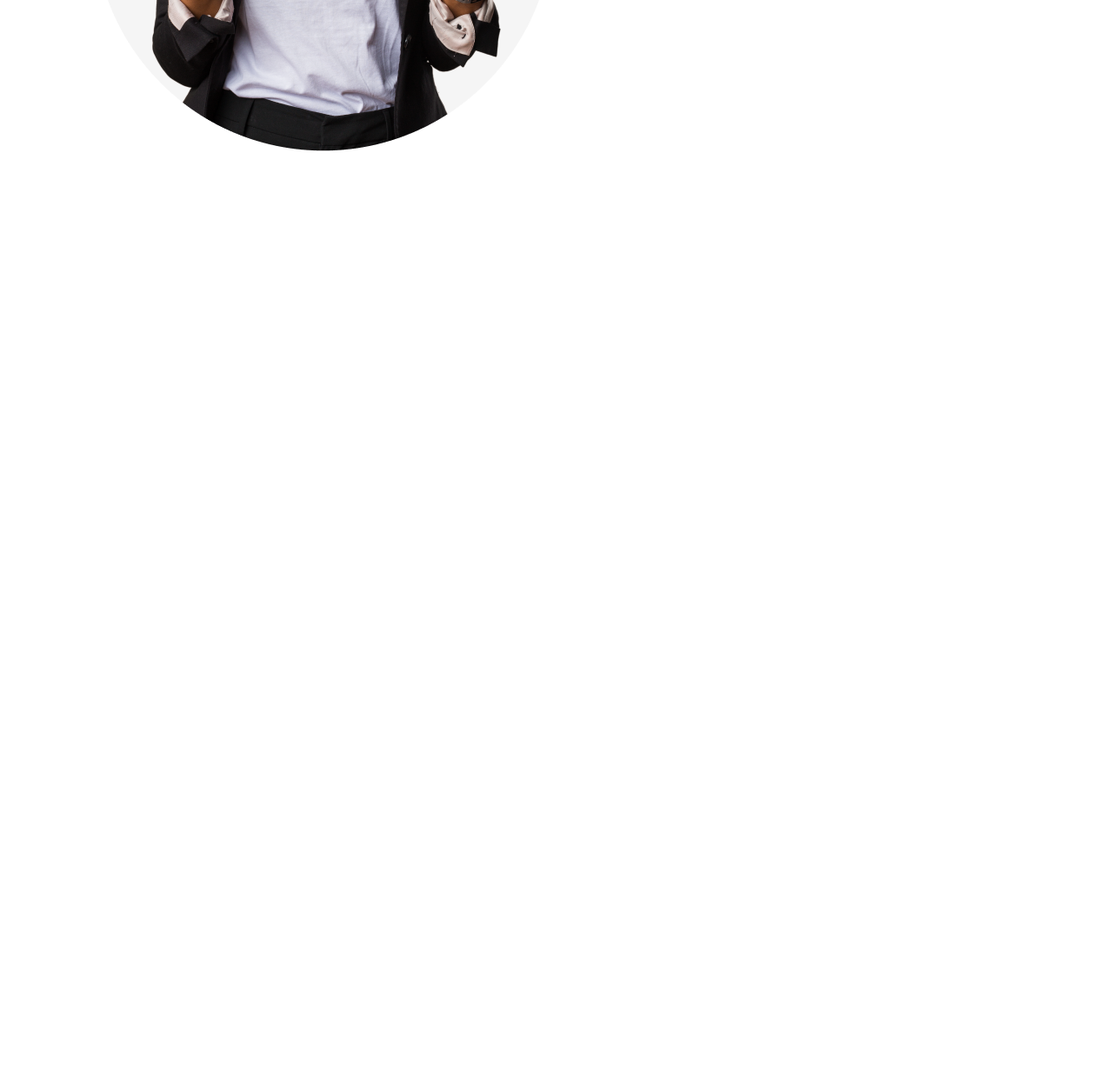
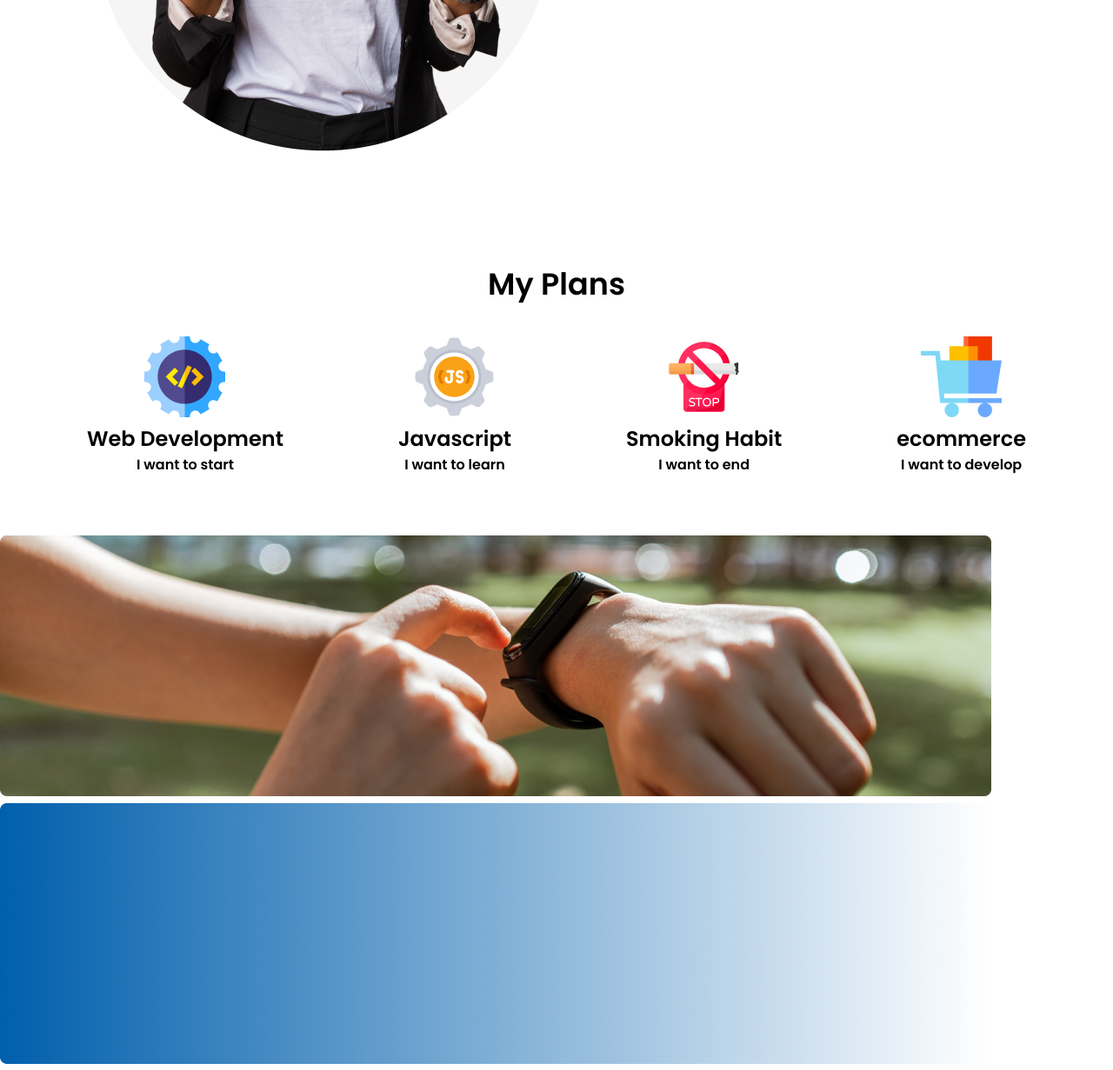
Before and after one commit to asif384/first-assignment, a plain HTML site: page index.html in a window 1280 px wide. Shown: the part 1204-2435 px from the top of the page at 87% size. Before the commit the page ends 1470 px from the top, so only its background shows below. Drawn offline with Linux system fonts and the light colour scheme.

Commit message:
my-plan-section-added

```diff
--- a/index.html
+++ b/index.html
@@ -48,13 +48,59 @@
         </p>
 
         <div class="section-subtitle">
-          <p class="section-subtitle-text">Contrary to popular belief, is not simply.</p>
+          <p class="section-subtitle-text">
+            Contrary to popular belief, is not simply.
+          </p>
           <p class="section-subtitle-text">Contrary to popular belief.</p>
-          <p class="section-subtitle-text">Contrary to popular , is not simply.</p>
-          <p class="section-subtitle-text">Contrary to popular belief, is not simply</p>
+          <p class="section-subtitle-text">
+            Contrary to popular , is not simply.
+          </p>
+          <p class="section-subtitle-text">
+            Contrary to popular belief, is not simply
+          </p>
           <p class="section-subtitle-text">Contrary to popular simply.</p>
         </div>
       </div>
     </section>
+
+    <section id="my-plan-container">
+      <h1 id="my-plan-title">My Plans</h1>
+      <div id="my-plan">
+
+        <div class="my-plan-box">
+          <img src="../images/icons/web.png">
+          <h2 class="my-plan-heading">Web Development</h2>
+          <p class="center">I want to start</p>
+        </div>
+
+        <div class="my-plan-box">
+          <img src="../images/icons/js.png">
+          <h2 class="my-plan-heading">Javascript</h2>
+          <p class="center">I want to learn</p>
+        </div>
+
+        <div class="my-plan-box">
+          <img src="../images/icons/smoke.png">
+          <h2 class="my-plan-heading">Smoking Habit</h2>
+          <p class="center">I want to end</p>
+        </div>
+
+        <div class="my-plan-box">
+          <img src="../images/icons/ecom.png">
+          <h2 class="my-plan-heading">ecommerce</h2>
+          <p class="center">I want to develop</p>
+        </div>
+
+      </div>
+    </section>
+
+    <section id="gradient-container">
+
+      <div id="gradient">
+        <img src="../images/watch.png">
+        <img src="../images/gradient1.png">
+      </div>
+
+    </section>
   </body>
 </html>
--- a/styles/style.css
+++ b/styles/style.css
@@ -83,3 +83,36 @@ padding-left:70px;
 .section-subtitle-text{
     padding-top:7px;
 }
+
+/* my-plan-section */
+
+#my-plan-title{
+font-size: 35px;
+}
+
+#my-plan-container{
+    margin: 34px;
+    text-align: center;;
+}
+
+#my-plan{
+display: flex;
+}
+
+.center{
+    text-align: center;
+}
+
+.my-plan-heading{
+    text-align: center;
+}
+.my-plan-box{
+    padding: 14px;
+    margin: 25px;
+    padding: 34px;
+    margin: auto;
+}
+
+#gradient-container{
+    margin-top: 15px;
+}
```
